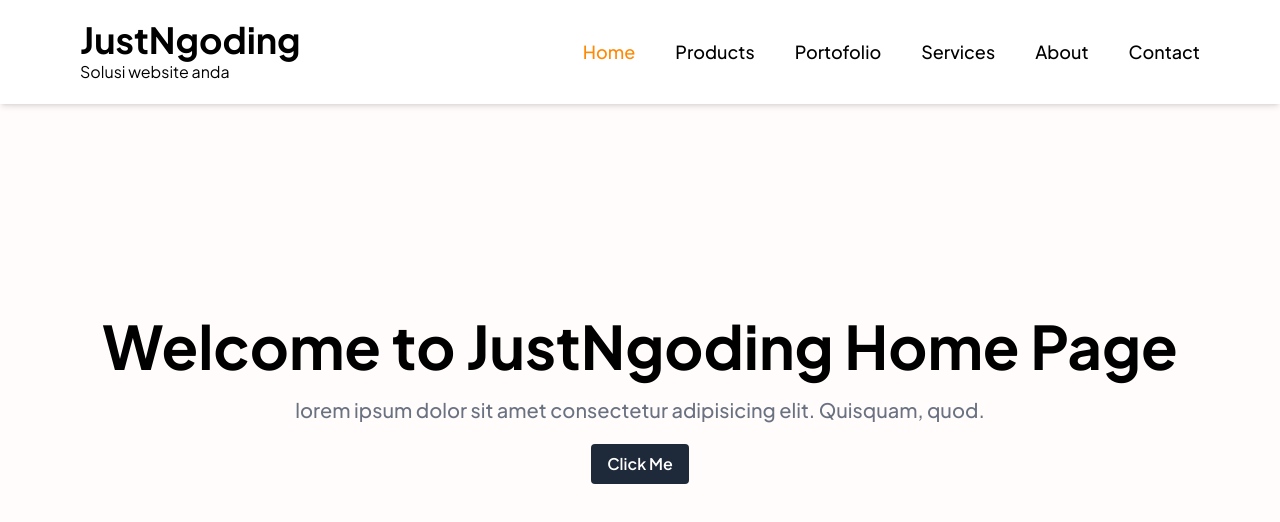
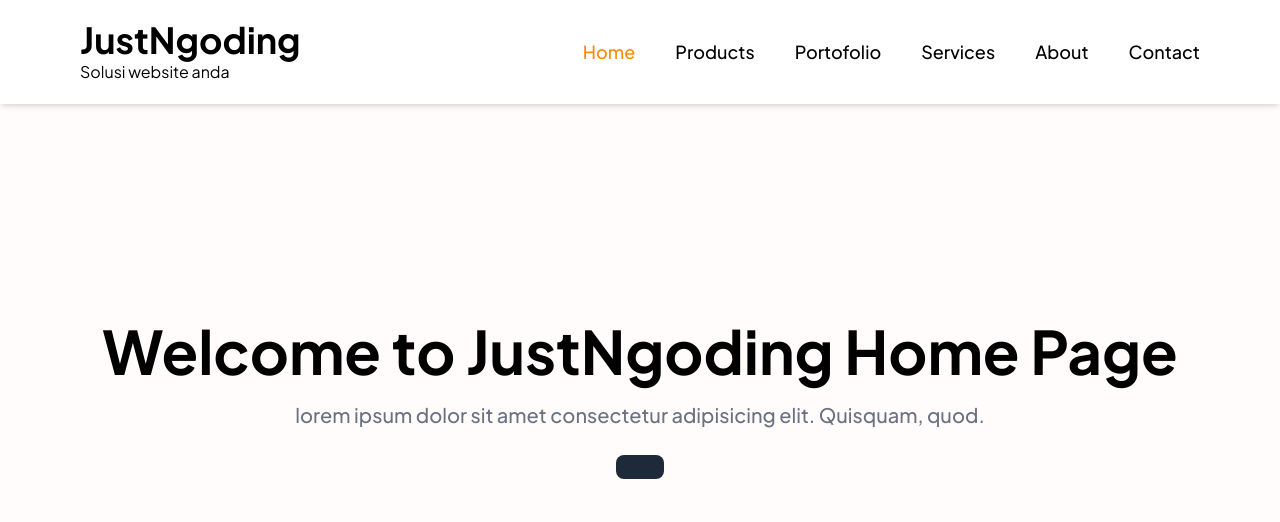
Before and after one commit to justfitra/just-ngoding-app, a React (Vite) app: page / in a window 1280 px wide. Shown: the top 522 px of the page. Built offline with nearby package versions, Linux system fonts and the light colour scheme.

Commit message:
add new component : button

```diff
--- a/src/components/Button/index.tsx
+++ b/src/components/Button/index.tsx
@@ -1,7 +1,46 @@
-const Button = () => {
+import { NavLink } from "react-router";
+
+interface ButtonProps {
+  title: string;
+  color?: "dark" | "light";
+  type?: "button" | "submit" | "reset";
+  href?: string;
+}
+
+const Button = ({
+  title,
+  color = "dark",
+  type = "button",
+  href = "",
+}: ButtonProps) => {
+  const darkColor =
+    "bg-gray-800 text-white hover:bg-gray-900 transition-all ease-in-out duration-200";
+  const lightColor =
+    "bg-gray-200 text-gray-800 hover:bg-gray-300 transition-all ease-in-out duration-200";
+  const defaultStyle =
+    "font-semibold px-6 py-3 cursor-pointer text-lg rounded-lg";
+
+  if (href) {
+    return (
+      <NavLink
+        to={href}
+        className={`${defaultStyle} ${
+          color === "dark" ? darkColor : lightColor
+        } `}
+      >
+        {title}
+      </NavLink>
+    );
+  }
+
   return (
-    <button className="bg-gray-800 font-semibold text-white px-4 py-2 rounded">
-      Click Me
+    <button
+      type={type}
+      className={`${defaultStyle} ${
+        color === "dark" ? darkColor : lightColor
+      } `}
+    >
+      {title}
     </button>
   );
 };
```
